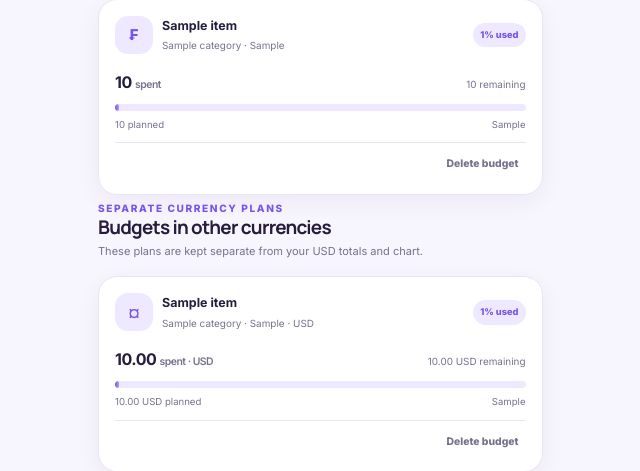
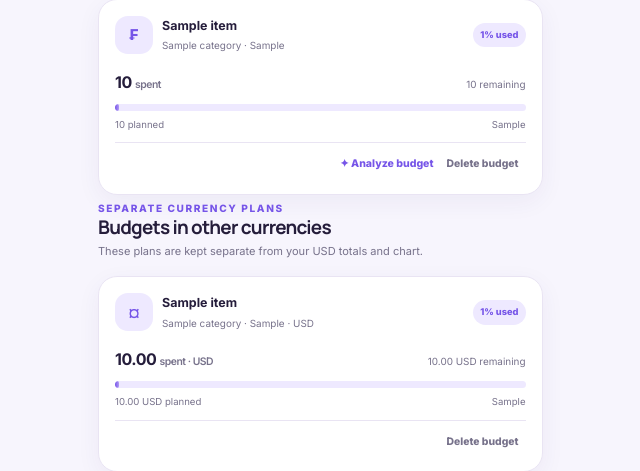
Before and after one commit to fosing123/money, a Django app: template src/templates/budgets/budgets.html in a window 1280 px wide. Shown: the part 1039-1510 px from the top of the page, without its empty margins (92-732 px from the left). Run offline with Django 5.2, Linux system fonts and the light colour scheme; the template is opened without the code that fills it: most values are stand-ins (such as "Sample title", 1, 10 or a date in 2020); grey boxes marked "Sample" are stand-in pictures; some libraries are stand-ins or nearby versions.

Commit message:
feat(analyzer): add individual budget analysis actions

```diff
--- a/src/templates/budgets/budgets.html
+++ b/src/templates/budgets/budgets.html
@@ -41,7 +41,10 @@
         <div class="budget-plan-values"><strong>{{ item.spent_amount|floatformat:0 }} <small>spent</small></strong><span>{{ item.remaining_amount|floatformat:0 }} {{ user.currency }} remaining</span></div>
         <div class="budget-plan-track"><span style="width:{% if item.percent_used > 100 %}100{% else %}{{ item.percent_used }}{% endif %}%"></span></div>
         <div class="budget-plan-foot"><span>{{ item.amount|floatformat:0 }} {{ user.currency }} planned</span><span>{{ item.get_period_display }}</span></div>
-        <div class="budget-plan-actions"><a href="{% url 'budget_delete' item.pk %}" aria-label="Delete {{ item.name }} budget">Delete budget</a></div>
+        <div class="budget-plan-actions">
+          <button type="button" class="budget-analyze-action" data-analysis-open data-analysis-scope="budget" data-analysis-object-id="{{ item.pk }}" data-analysis-period="month">✦ Analyze budget</button>
+          <a href="{% url 'budget_delete' item.pk %}" aria-label="Delete {{ item.name }} budget">Delete budget</a>
+        </div>
       </article>
     {% empty %}
       <div class="budget-empty"><span>◉</span><h3>Your budget starts with a plan</h3><a class="button" href="{% url 'budget_allocations' %}">Set weekly allocations →</a></div>
```
